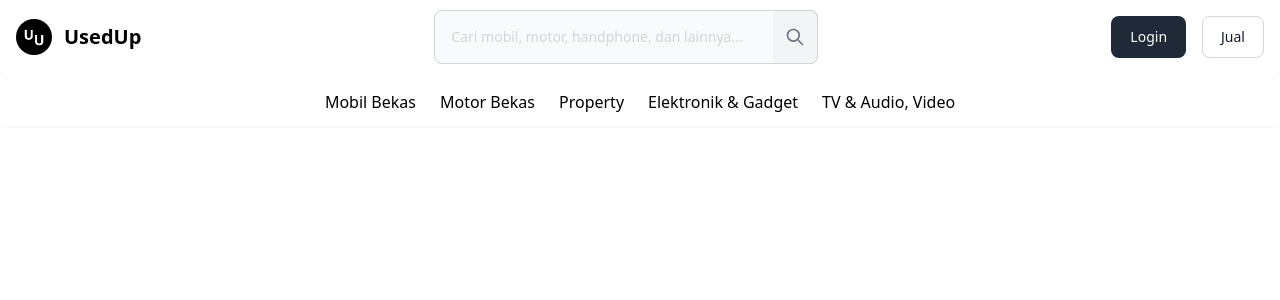
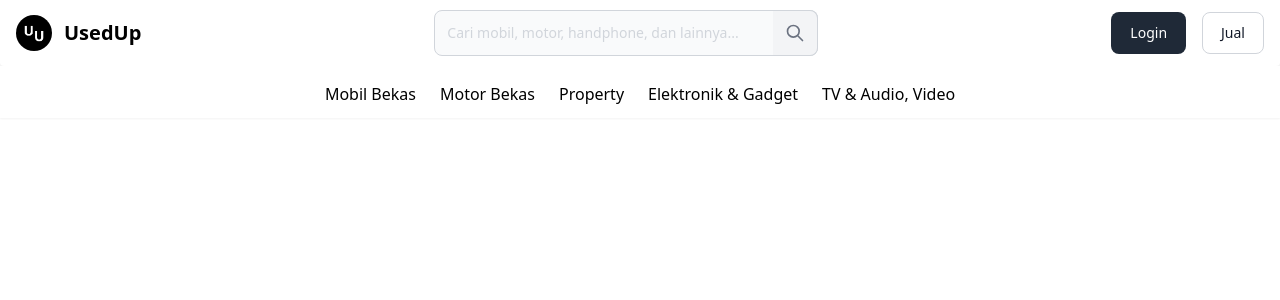
Before and after one commit to adamrayw/usedup, a React (Create React App) app: page / in a window 1280 px wide. Shown: the top 300 px of the page. Built offline with nearby package versions, Linux system fonts and the light colour scheme.

Commit message:
change padding to 3

```diff
--- a/src/components/Search.jsx
+++ b/src/components/Search.jsx
@@ -4,7 +4,7 @@
             <form>
                 <label for="default-search" class="mb-2 text-sm font-medium text-gray-900 sr-only dark:text-gray-300">Search</label>
                 <div class="relative">
-                    <input type="search" id="default-search" class="block p-4 pr-10 md:w-96 w-full text-sm text-gray-900 bg-gray-50 rounded-lg border border-gray-300 focus:ring-gray-500 focus:border-gray-500 dark:bg-gray-700 dark:border-gray-600 placeholder-gray-300 dark:text-white dark:focus:ring-blue-500 dark:focus:border-blue-500" placeholder="Cari mobil, motor, handphone, dan lainnya..." required="" />
+                    <input type="search" id="default-search" class="block p-3 pr-10 md:w-96 w-full text-sm text-gray-900 bg-gray-50 rounded-lg border border-gray-300 focus:ring-gray-500 focus:border-gray-500 dark:bg-gray-700 dark:border-gray-600 placeholder-gray-300 dark:text-white dark:focus:ring-blue-500 dark:focus:border-blue-500" placeholder="Cari mobil, motor, handphone, dan lainnya..." required="" />
                     <div class="flex absolute bg-gray-100 inset-y-0 right-0 items-center px-3 rounded-r-lg border-r border-b border-t border-gray-300 pointer-events-none">
                         <svg aria-hidden="true" class="w-5 h-5 text-gray-500 dark:text-gray-400" fill="none" stroke="currentColor" viewBox="0 0 24 24" xmlns="http://www.w3.org/2000/svg"><path stroke-linecap="round" stroke-linejoin="round" stroke-width="2" d="M21 21l-6-6m2-5a7 7 0 11-14 0 7 7 0 0114 0z"></path></svg>
                     </div>
```
